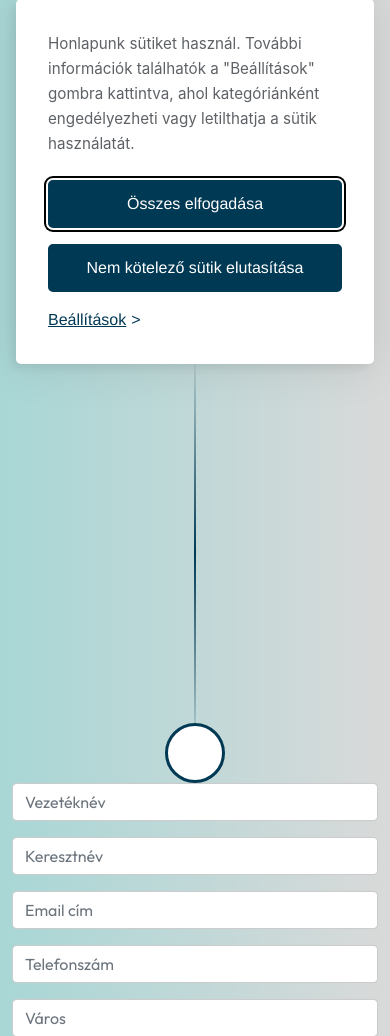
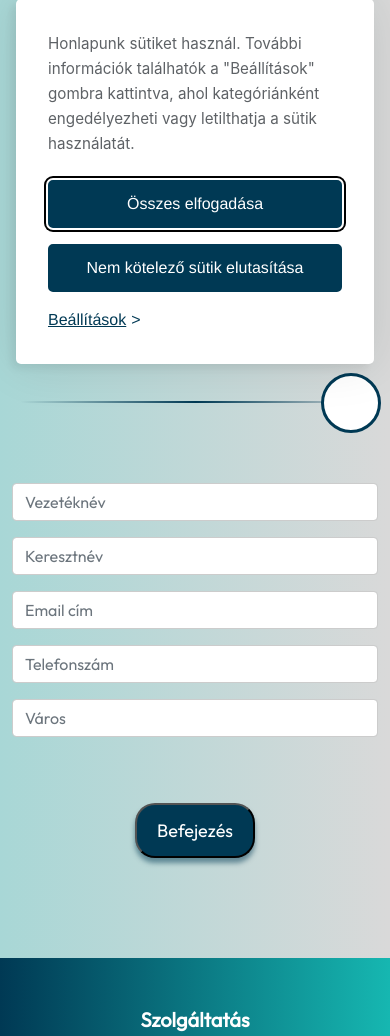
Before and after one commit to Kiralyroli/karrier, a Symfony app: template templates/data_sheet/data_sheet.html.twig in a window 390 px wide. Shown: the part 464-1500 px from the top of the page. Run offline with Twig, Linux system fonts and the light colour scheme; the template is opened without the code that fills it: most values are stand-ins (such as "Sample title", 1, 10 or a date in 2020); style sheets or scripts are compiled from the project's sources; some libraries are stand-ins or nearby versions.

Commit message:
Mobil nézet és elválasztó vonal számmal kiegészítés

```diff
--- a/assets/styles/data_sheet/_data_sheet.scss
+++ b/assets/styles/data_sheet/_data_sheet.scss
@@ -36,11 +36,11 @@
 
   .step-wrapper {
     min-height: 400px;
+    position: relative;
   }
 
   .step-number {
     position: absolute;
-    left: 50%;
     transform: translate(-50%, -50%);
     width: 60px;
     height: 60px;
@@ -50,11 +50,11 @@
     display: flex;
     align-items: center;
     justify-content: center;
-    background-color: white; // vagy amit szeretnél
+    background-color: white;
     z-index: 1;
   }
 
-  .vertical-line {
+  .step-line {
     position: absolute;
     top: 0;
     left: 50%;
@@ -201,4 +201,53 @@
       }
     }
   }
+
+  @media (max-width: 767px) {
+    .step-wrapper {
+      min-height: 50px;
+      margin-bottom: 50px;
+    }
+
+    .step-line {
+      top: auto;
+      left: 5%;
+      bottom: 0;
+      width: 90%;
+      height: 2px;
+      transform: none;
+      background: linear-gradient(to right, transparent 0%, $base-color-dark 50%, transparent 100%);
+    }
+
+    .step-number {
+      top: auto !important;
+      bottom: 0;
+      transform: translate(-50%, 50%);
+    }
+  }
+
+  @media (min-width: 768px) {
+    .step-number {
+      left: 50% !important;
+    }
+  }
+
+  @media (min-width: 768px) and (max-width: 991px) {
+    .form-title {
+      font-size: 35px;
+    }
+
+    .form-subtitle {
+      font-size: 20px;
+    }
+
+    .form-notes {
+      font-size: 18px;
+    }
+
+    .step-number {
+      width: 50px;
+      height: 50px;
+      font-size: 20px;
+    }
+  }
 }
--- a/templates/data_sheet/steps/1.html.twig
+++ b/templates/data_sheet/steps/1.html.twig
@@ -11,8 +11,10 @@
     </div>
 
     <div class="col-md-2 position-relative step-wrapper">
-        <div class="vertical-line"></div>
-        <div class="step-number" style="top: {{ (step - 1) * (100 / (lastStep - 1)) }}%;">
+        <div class="step-line"></div>
+        <div class="step-number"
+             style="top: calc(8% + ({{ (step - 1) * (85 / (lastStep - 1)) }}%));
+                     left: calc(10% + ({{ (step - 1) * (80 / (lastStep - 1)) }}%));">
             {{ step }}
         </div>
     </div>
--- a/templates/data_sheet/steps/10.html.twig
+++ b/templates/data_sheet/steps/10.html.twig
@@ -11,8 +11,10 @@
     </div>
 
     <div class="col-md-2 position-relative step-wrapper">
-        <div class="vertical-line"></div>
-        <div class="step-number" style="top: {{ (step - 1) * (100 / (lastStep - 1)) }}%;">
+        <div class="step-line"></div>
+        <div class="step-number"
+             style="top: calc(8% + ({{ (step - 1) * (85 / (lastStep - 1)) }}%));
+                     left: calc(10% + ({{ (step - 1) * (80 / (lastStep - 1)) }}%));">
             {{ step }}
         </div>
     </div>
--- a/templates/data_sheet/steps/11.html.twig
+++ b/templates/data_sheet/steps/11.html.twig
@@ -9,8 +9,10 @@
     </div>
 
     <div class="col-md-2 position-relative step-wrapper">
-        <div class="vertical-line"></div>
-        <div class="step-number" style="top: {{ (step - 1) * (100 / (lastStep - 1)) }}%;">
+        <div class="step-line"></div>
+        <div class="step-number"
+             style="top: calc(8% + ({{ (step - 1) * (85 / (lastStep - 1)) }}%));
+                     left: calc(10% + ({{ (step - 1) * (80 / (lastStep - 1)) }}%));">
             {{ step }}
         </div>
     </div>
--- a/templates/data_sheet/steps/12.html.twig
+++ b/templates/data_sheet/steps/12.html.twig
@@ -8,8 +8,10 @@
     </div>
 
     <div class="col-md-2 position-relative step-wrapper">
-        <div class="vertical-line"></div>
-        <div class="step-number" style="top: {{ (step - 1) * (100 / (lastStep - 1)) }}%;">
+        <div class="step-line"></div>
+        <div class="step-number"
+             style="top: calc(8% + ({{ (step - 1) * (85 / (lastStep - 1)) }}%));
+                     left: calc(10% + ({{ (step - 1) * (80 / (lastStep - 1)) }}%));">
             {{ step }}
         </div>
     </div>
--- a/templates/data_sheet/steps/2.html.twig
+++ b/templates/data_sheet/steps/2.html.twig
@@ -7,8 +7,10 @@
     </div>
 
     <div class="col-md-2 position-relative step-wrapper">
-        <div class="vertical-line"></div>
-        <div class="step-number" style="top: {{ (step - 1) * (100 / (lastStep - 1)) }}%;">
+        <div class="step-line"></div>
+        <div class="step-number"
+             style="top: calc(8% + ({{ (step - 1) * (85 / (lastStep - 1)) }}%));
+                     left: calc(10% + ({{ (step - 1) * (80 / (lastStep - 1)) }}%));">
             {{ step }}
         </div>
     </div>
--- a/templates/data_sheet/steps/3.html.twig
+++ b/templates/data_sheet/steps/3.html.twig
@@ -15,8 +15,10 @@
     </div>
 
     <div class="col-md-2 position-relative step-wrapper">
-        <div class="vertical-line"></div>
-        <div class="step-number" style="top: {{ (step - 1) * (100 / (lastStep - 1)) }}%;">
+        <div class="step-line"></div>
+        <div class="step-number"
+             style="top: calc(8% + ({{ (step - 1) * (85 / (lastStep - 1)) }}%));
+                     left: calc(10% + ({{ (step - 1) * (80 / (lastStep - 1)) }}%));">
             {{ step }}
         </div>
     </div>
--- a/templates/data_sheet/steps/4.html.twig
+++ b/templates/data_sheet/steps/4.html.twig
@@ -8,8 +8,10 @@
     </div>
 
     <div class="col-md-2 position-relative step-wrapper">
-        <div class="vertical-line"></div>
-        <div class="step-number" style="top: {{ (step - 1) * (100 / (lastStep - 1)) }}%;">
+        <div class="step-line"></div>
+        <div class="step-number"
+             style="top: calc(8% + ({{ (step - 1) * (85 / (lastStep - 1)) }}%));
+                     left: calc(10% + ({{ (step - 1) * (80 / (lastStep - 1)) }}%));">
             {{ step }}
         </div>
     </div>
--- a/templates/data_sheet/steps/5.html.twig
+++ b/templates/data_sheet/steps/5.html.twig
@@ -11,8 +11,10 @@
     </div>
 
     <div class="col-md-2 position-relative step-wrapper">
-        <div class="vertical-line"></div>
-        <div class="step-number" style="top: {{ (step - 1) * (100 / (lastStep - 1)) }}%;">
+        <div class="step-line"></div>
+        <div class="step-number"
+             style="top: calc(8% + ({{ (step - 1) * (85 / (lastStep - 1)) }}%));
+                     left: calc(10% + ({{ (step - 1) * (80 / (lastStep - 1)) }}%));">
             {{ step }}
         </div>
     </div>
--- a/templates/data_sheet/steps/6.html.twig
+++ b/templates/data_sheet/steps/6.html.twig
@@ -11,8 +11,10 @@
     </div>
 
     <div class="col-md-2 position-relative step-wrapper">
-        <div class="vertical-line"></div>
-        <div class="step-number" style="top: {{ (step - 1) * (100 / (lastStep - 1)) }}%;">
+        <div class="step-line"></div>
+        <div class="step-number"
+             style="top: calc(8% + ({{ (step - 1) * (85 / (lastStep - 1)) }}%));
+                     left: calc(10% + ({{ (step - 1) * (80 / (lastStep - 1)) }}%));">
             {{ step }}
         </div>
     </div>
--- a/templates/data_sheet/steps/7.html.twig
+++ b/templates/data_sheet/steps/7.html.twig
@@ -7,8 +7,10 @@
     </div>
 
     <div class="col-md-2 position-relative step-wrapper">
-        <div class="vertical-line"></div>
-        <div class="step-number" style="top: {{ (step - 1) * (100 / (lastStep - 1)) }}%;">
+        <div class="step-line"></div>
+        <div class="step-number"
+             style="top: calc(8% + ({{ (step - 1) * (85 / (lastStep - 1)) }}%));
+                     left: calc(10% + ({{ (step - 1) * (80 / (lastStep - 1)) }}%));">
             {{ step }}
         </div>
     </div>
--- a/templates/data_sheet/steps/8.html.twig
+++ b/templates/data_sheet/steps/8.html.twig
@@ -11,8 +11,10 @@
     </div>
 
     <div class="col-md-2 position-relative step-wrapper">
-        <div class="vertical-line"></div>
-        <div class="step-number" style="top: {{ (step - 1) * (100 / (lastStep - 1)) }}%;">
+        <div class="step-line"></div>
+        <div class="step-number"
+             style="top: calc(8% + ({{ (step - 1) * (85 / (lastStep - 1)) }}%));
+                     left: calc(10% + ({{ (step - 1) * (80 / (lastStep - 1)) }}%));">
             {{ step }}
         </div>
     </div>
--- a/templates/data_sheet/steps/9.html.twig
+++ b/templates/data_sheet/steps/9.html.twig
@@ -11,8 +11,10 @@
     </div>
 
     <div class="col-md-2 position-relative step-wrapper">
-        <div class="vertical-line"></div>
-        <div class="step-number" style="top: {{ (step - 1) * (100 / (lastStep - 1)) }}%;">
+        <div class="step-line"></div>
+        <div class="step-number"
+             style="top: calc(8% + ({{ (step - 1) * (85 / (lastStep - 1)) }}%));
+                     left: calc(10% + ({{ (step - 1) * (80 / (lastStep - 1)) }}%));">
             {{ step }}
         </div>
     </div>
```
